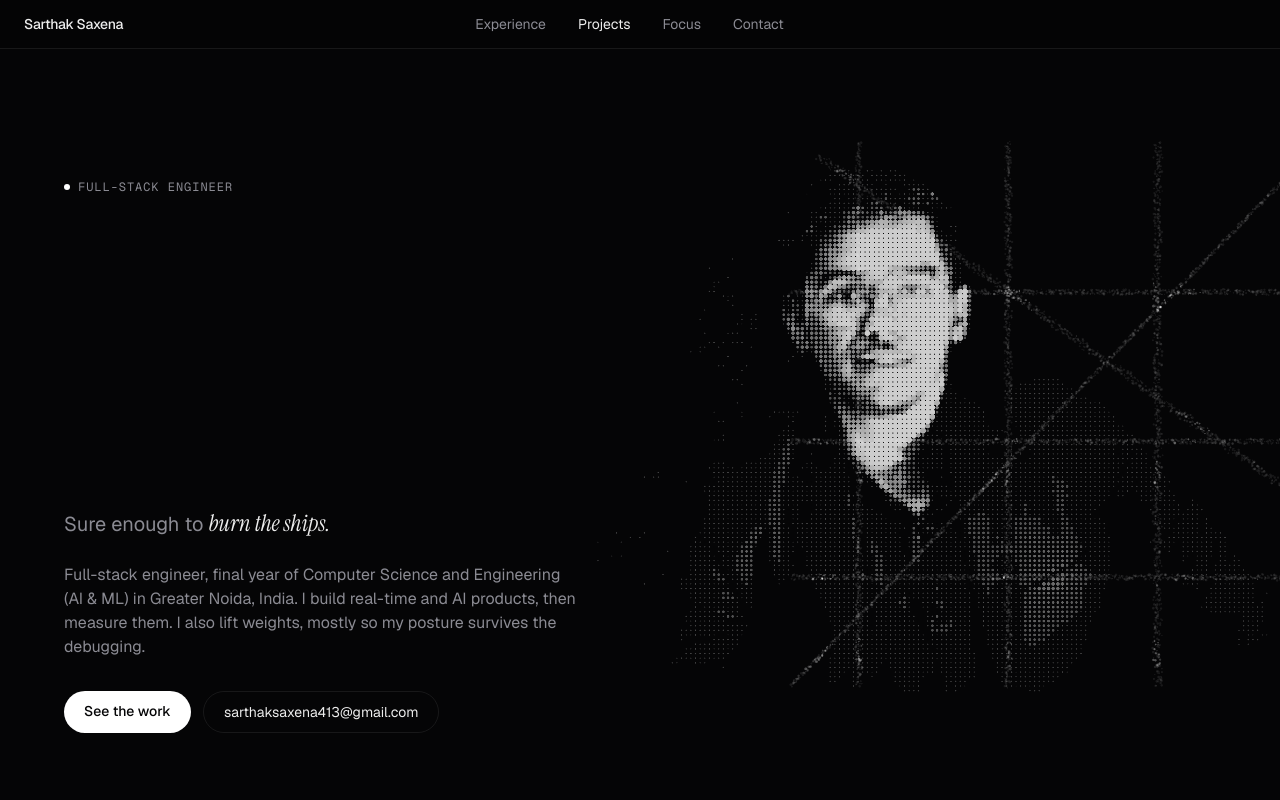
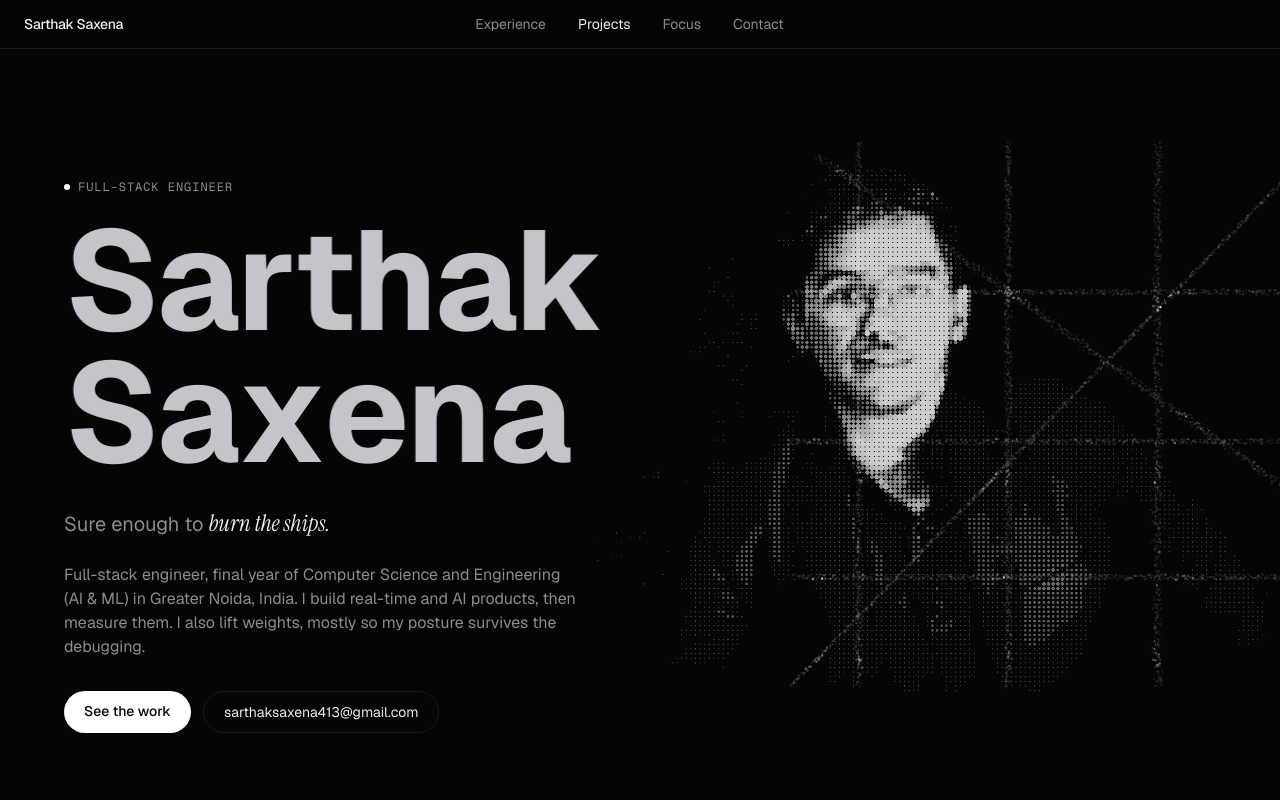
Before and after one commit to sarthaksaxenaa/portfolio, a Next.js app: page / in a window 1280 px wide. Shown: the top 800 px of the page. Built offline with nearby package versions, Linux system fonts and the light colour scheme.

Commit message:
feat: forge the hero name letter by letter with a CSS strike-in

```diff
--- a/app/globals.css
+++ b/app/globals.css
@@ -329,23 +329,75 @@ html[data-preload="on"] {
 
 /* ───────────── Hardening (v0.9) ───────────── */
 
-/* Hero name: CSS-only line reveal. Starts on first paint, or when the preloader lifts. */
-.hero-line {
+/* Hero name: forged letter by letter.
+   Each letter is a spacer in the base weight (layout never moves) with the visible glyph drawn on
+   top as ::before. --heat (0 → 1) is written by NameForge: heavier, white-hot, lifted toward the
+   viewer in 3D. The entrance is pure CSS, so it starts on first paint with no JavaScript. */
+.hero-name {
+  perspective: 900px;
+}
+.hero-name-stage {
   display: block;
-  overflow: clip;
-  padding-bottom: 0.06em; /* room for descenders inside the mask */
+  transform-style: preserve-3d;
+  will-change: transform;
+  user-select: none;
 }
-.hero-line > span {
+.hero-name-word {
   display: block;
+  white-space: nowrap;
+  transform-style: preserve-3d;
+  padding-bottom: 0.06em;
 }
-html[data-motion="on"]:not([data-preload="on"]) .hero-line > span {
-  animation: hero-rise 1.1s cubic-bezier(0.16, 1, 0.3, 1) both;
+.forge-ch {
+  --heat: 0;
+  position: relative;
+  display: inline-block;
+  color: transparent;
+  transform-style: preserve-3d;
 }
-html[data-motion="on"]:not([data-preload="on"]) .hero-line:nth-child(2) > span {
-  animation-delay: 0.08s;
+.forge-ch::before {
+  content: attr(data-ch);
+  position: absolute;
+  left: 50%;
+  top: 0;
+  color: color-mix(in srgb, #c4c4cb, #ffffff calc(var(--heat) * 100%));
+  font-variation-settings: "wght" calc(700 + 200 * var(--heat));
+  text-shadow:
+    0 0 calc(var(--heat) * 0.18em) rgb(255 255 255 / calc(var(--heat) * 0.55)),
+    0 0 calc(var(--heat) * 0.5em) rgb(255 255 255 / calc(var(--heat) * 0.2));
+  transform: translateX(-50%) translateZ(calc(var(--heat) * 0.3em)) scaleY(calc(1 + var(--heat) * 0.05));
+  transform-origin: 50% 85%;
 }
-@keyframes hero-rise {
-  from {
-    transform: translateY(105%);
+html[data-motion="on"]:not([data-preload="on"]) .forge-ch::before {
+  /* backwards, not both: once struck, the letter belongs to --heat again. */
+  animation: forge-in 1.15s cubic-bezier(0.2, 0.9, 0.25, 1) backwards;
+  animation-delay: calc(var(--i) * 55ms + 80ms);
+}
+@keyframes forge-in {
+  0% {
+    opacity: 0;
+    color: #ffffff;
+    font-variation-settings: "wght" 100;
+    filter: blur(0.08em);
+    text-shadow: 0 0 0.4em rgb(255 255 255 / 0.9);
+    transform: translateX(-50%) translateZ(0.6em) translateY(-0.12em) scaleY(1.25);
+  }
+  45% {
+    opacity: 1;
+    color: #ffffff;
+    font-variation-settings: "wght" 900;
+    filter: blur(0);
+    text-shadow: 0 0 0.25em rgb(255 255 255 / 0.7);
+    transform: translateX(-50%) translateZ(0) translateY(0.03em) scaleY(0.92);
+  }
+  70% {
+    font-variation-settings: "wght" 760;
+    transform: translateX(-50%) translateZ(0) translateY(0) scaleY(1.02);
+  }
+  100% {
+    color: #c4c4cb;
+    font-variation-settings: "wght" 700;
+    text-shadow: 0 0 0 rgb(255 255 255 / 0);
+    transform: translateX(-50%) translateZ(0) scaleY(1);
   }
 }
--- a/components/chapters/Warmup.tsx
+++ b/components/chapters/Warmup.tsx
@@ -2,6 +2,7 @@ import Image from "next/image";
 import { chapterById } from "@/content/chapters";
 import { profile } from "@/content/profile";
 import { Eyebrow } from "@/components/ui/SectionHeader";
+import { HeroName } from "@/components/ui/HeroName";
 
 export function Warmup() {
   const chapter = chapterById("warmup");
@@ -23,18 +24,12 @@ export function Warmup() {
       />
       <div className="relative mx-auto flex w-full max-w-6xl flex-col gap-6">
         <Eyebrow chapter={chapter} />
-        <h1
+        {/* Forge-in entrance is pure CSS (first paint, no JavaScript); NameForge adds the heat lens. */}
+        <HeroName
           id="warmup-title"
-          className="light-text font-display text-[clamp(3.25rem,11vw,10rem)] font-bold leading-[0.88] tracking-tight"
-        >
-          {/* Pure-CSS line reveal: runs on first paint, no JavaScript, so it never delays LCP. */}
-          <span className="hero-line">
-            <span>Sarthak</span>
-          </span>
-          <span className="hero-line">
-            <span>Saxena</span>
-          </span>
-        </h1>
+          name={profile.name}
+          className="font-display text-[clamp(3.25rem,11vw,10rem)] font-bold leading-[0.88] tracking-tight"
+        />
         <p className="max-w-xl text-lg text-muted md:text-xl">
           Sure enough to <em className="font-serif text-[1.15em] text-text">burn the ships.</em>
         </p>
--- /dev/null
+++ b/components/ui/HeroName.tsx
@@ -0,0 +1,41 @@
+import type { CSSProperties } from "react";
+
+/**
+ * The name, forged letter by letter. Screen readers and search get the plain name once
+ * (sr-only); the letters are decoration (aria-hidden). Each letter is a fixed-width spacer
+ * in the heading's base weight with the visible glyph drawn on top (::before), so the weight
+ * can swing from 100 to 900 without ever moving the layout.
+ */
+const LINE_OVERLAP = 3;
+
+export function HeroName({ id, name, className = "" }: { id: string; name: string; className?: string }) {
+  const words = name.split(" ");
+  // Stagger order: letters strike left to right, and each new line starts a beat early so the
+  // two strikes overlap.
+  const offsets = words.map((_, line) => words.slice(0, line).reduce((n, w) => n + w.length - LINE_OVERLAP, 0));
+  return (
+    <h1 id={id} data-forge className={`hero-name ${className}`}>
+      <span className="sr-only">{name}</span>
+      <span aria-hidden="true" data-forge-stage className="hero-name-stage">
+        {words.map((word, line) => {
+          return (
+            <span key={word} className="hero-name-word">
+              {Array.from(word).map((ch, i) => (
+                <span
+                  key={i}
+                  data-forge-ch
+                  data-ch={ch}
+                  data-line={line}
+                  className="forge-ch"
+                  style={{ "--i": offsets[line] + i } as CSSProperties}
+                >
+                  {ch}
+                </span>
+              ))}
+            </span>
+          );
+        })}
+      </span>
+    </h1>
+  );
+}
```
Also changed, not shown: 1 other file (tests, documents, lock files or other folders).
